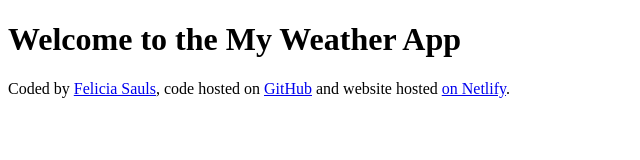
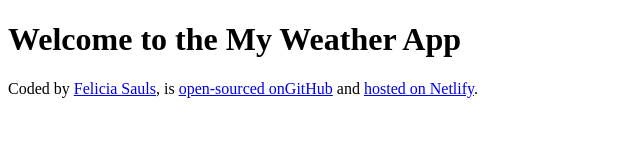
Before and after one commit to fsauls66220-sys/my-weather-app, a plain HTML site: page index.html in a window 1280 px wide. Shown: the whole page, without its empty margins (0-640 px from the left). Drawn offline with Linux system fonts and the light colour scheme.

Commit message:
Updated the footer content to something more readable

```diff
--- a/index.html
+++ b/index.html
@@ -8,9 +8,9 @@
 <body>
     <h1>Welcome to the My Weather App</h1>
     <footer>Coded by
-        <a href="https://github.com/fsauls66220-sys/my-weather-app.git" target="_blank">Felicia Sauls</a>, code hosted on
-        <a href="https://github.com/fsauls66220-sys/my-weather-app.git" target="_blank">GitHub</a> and website hosted
-        <a href="https://my-fsauls-weather-app.netlify.app/" target="_blank"> on Netlify</a>.
+        <a href="https://github.com/fsauls66220-sys/my-weather-app.git" target="_blank">Felicia Sauls</a>, is
+        <a href="https://github.com/fsauls66220-sys/my-weather-app.git" target="_blank">open-sourced onGitHub</a> and
+        <a href="https://my-fsauls-weather-app.netlify.app/" target="_blank"> hosted on Netlify</a>.
     </footer>
 </body>
 </html>
```
